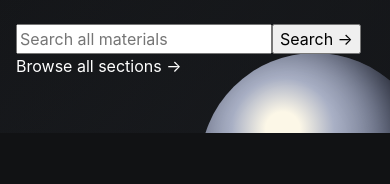
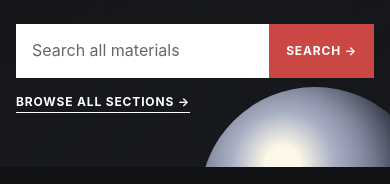
Before and after one commit to tomjohnsonde/english-materials, a plain HTML site: page index.html in a window 390 px wide. Shown: the part 914-1098 px from the top of the page. Drawn offline with Linux system fonts and the light colour scheme.

Commit message:
Add files via upload

```diff
--- a/assets/site.js
+++ b/assets/site.js
@@ -330,6 +330,7 @@
         history.replaceState({}, '', `${next.pathname}${next.search}${next.hash}`);
       };
       const apply = () => {
+        if (input && input.value !== query) input.value = query;
         const hasQuery = Boolean(normalizeSearchText(query));
         const hasFilter = activeSection !== 'all' || activeFormat !== 'all';
         const filtered = records.filter((record) =>
--- a/assets/styles.css
+++ b/assets/styles.css
@@ -38,6 +38,13 @@ a:focus-visible,button:focus-visible,input:focus-visible,textarea:focus-visible,
 .hero__content { padding-block:62px; max-width:720px; }
 .hero__content--materials { padding-block:58px; }
 .hero__content--materials h2 { max-width:11.5ch; margin-bottom:20px; color:var(--white); font-size:clamp(46px,7vw,78px); text-transform:uppercase; }
+.materials-search { display:grid; grid-template-columns:1fr auto; width:min(100%,590px); margin-top:28px; background:var(--white); }
+.materials-search input { min-width:0; min-height:56px; padding:0 18px; border:0; outline:0; color:var(--ink); background:transparent; font:400 16px/1.3 var(--font-body); }
+.materials-search input::placeholder { color:var(--muted); opacity:1; }
+.materials-search button { min-width:118px; padding:0 17px; border:0; color:var(--white); background:var(--coral); font:700 12px/1 var(--font-display); letter-spacing:.07em; text-transform:uppercase; transition:background .18s ease; }
+.materials-search button:hover,.materials-search button:focus-visible { background:var(--coral-dark); }
+.hero-materials__link { display:inline-block; margin-top:17px; padding-bottom:3px; border-bottom:1px solid currentColor; color:var(--white); font:700 12px/1.2 var(--font-display); letter-spacing:.07em; text-transform:uppercase; }
+.hero-materials__link:hover,.hero-materials__link:focus-visible { color:#f4d272; }
 .teacher-intro { padding-block:clamp(47px,7vw,86px); background:var(--paper); }
 .teacher-intro__grid { display:grid; grid-template-columns:minmax(0,1fr) minmax(180px,235px); align-items:center; gap:clamp(34px,7vw,95px); }
 .teacher-intro__copy { max-width:650px; }
@@ -177,6 +184,9 @@ h3 { margin-bottom:10px; font-size:22px; }
   .hero__content { padding-block:72px 64px; }
   .hero__content--materials { padding-block:54px; }
   .hero__content--materials h2 { max-width:9ch; font-size:clamp(50px,16vw,76px); line-height:.94; }
+  .materials-search { width:100%; margin-top:25px; }
+  .materials-search input { min-height:54px; padding-inline:16px; }
+  .materials-search button { min-width:98px; }
   .hero__content h1 { max-width:9ch; font-size:clamp(52px,16vw,76px); line-height:.94; }
   .hero__lead { max-width:31ch; font-size:18px; }
   .hero__actions { display:grid; grid-template-columns:1fr; gap:10px; max-width:360px; }
```
